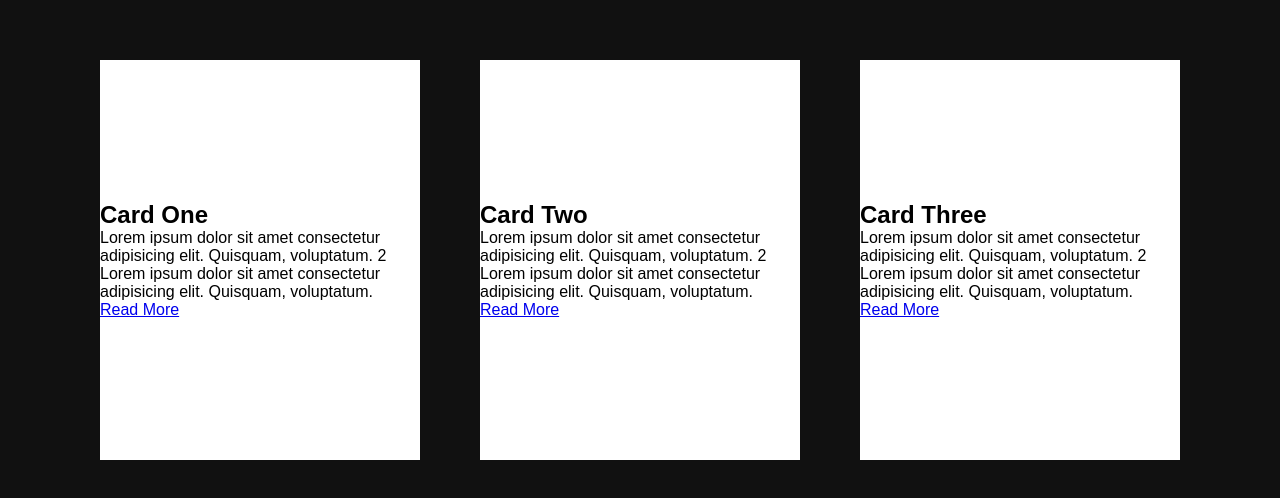
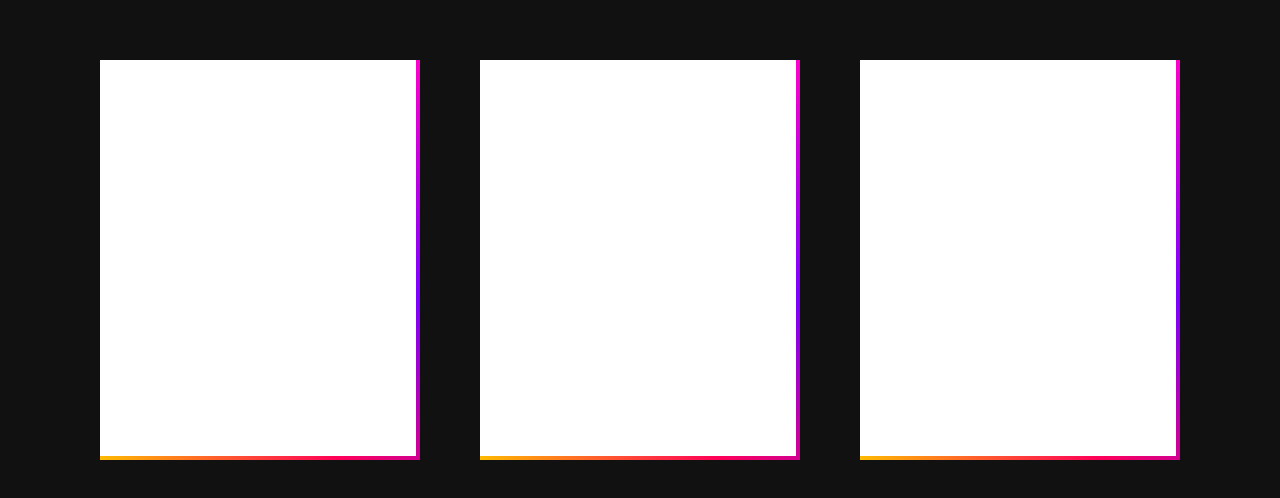
Before and after one commit to PrathibhaSithu/Gradient_Border_Cards, a plain HTML site: page index.html in a window 1280 px wide. Shown: the part 140-638 px from the top of the page. Drawn offline with nearby package versions, Linux system fonts and the light colour scheme.

Commit message:
Update style.css

```diff
--- a/style.css
+++ b/style.css
@@ -30,3 +30,31 @@ body{
     align-items: center;
     transition: 0.5s;
 }
+/* .container .box:hover{
+    transform: translateX(20px);
+    box-shadow: 0 15px 50px rgba(0,0,0,0.2);
+} */
+.container .box:hover{
+    transform: translateY(-20px);
+    box-shadow: 0 15px 50px rgba(0,0,0,0.2);
+}
+.container .box::before{
+    content: '';
+    position: absolute;
+    top: 0;
+    left: 0;
+    width: 100%;
+    height: 100%;
+    background: linear-gradient(45deg,#ffbc00,#ff0058,#7a00ff,#ff00c8);
+    transition: 0.5s;
+}
+.container .box::after{
+    content: '';
+    position: absolute;
+    top: 0;
+    left: 0;
+    width: calc(100% - 4px);
+    height: calc(100% - 4px);
+    background: #fff;
+    transition: 0.5s;
+}
```
